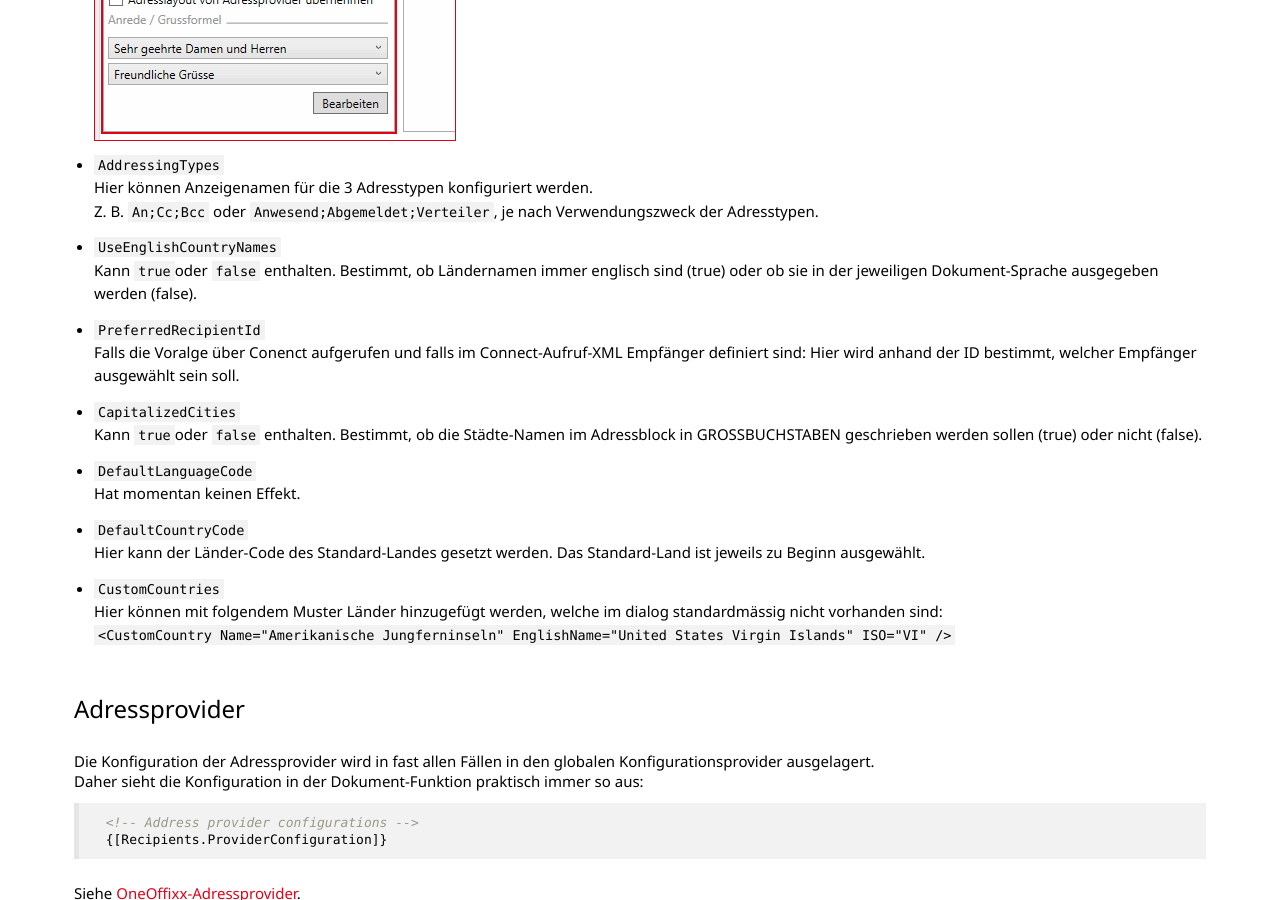
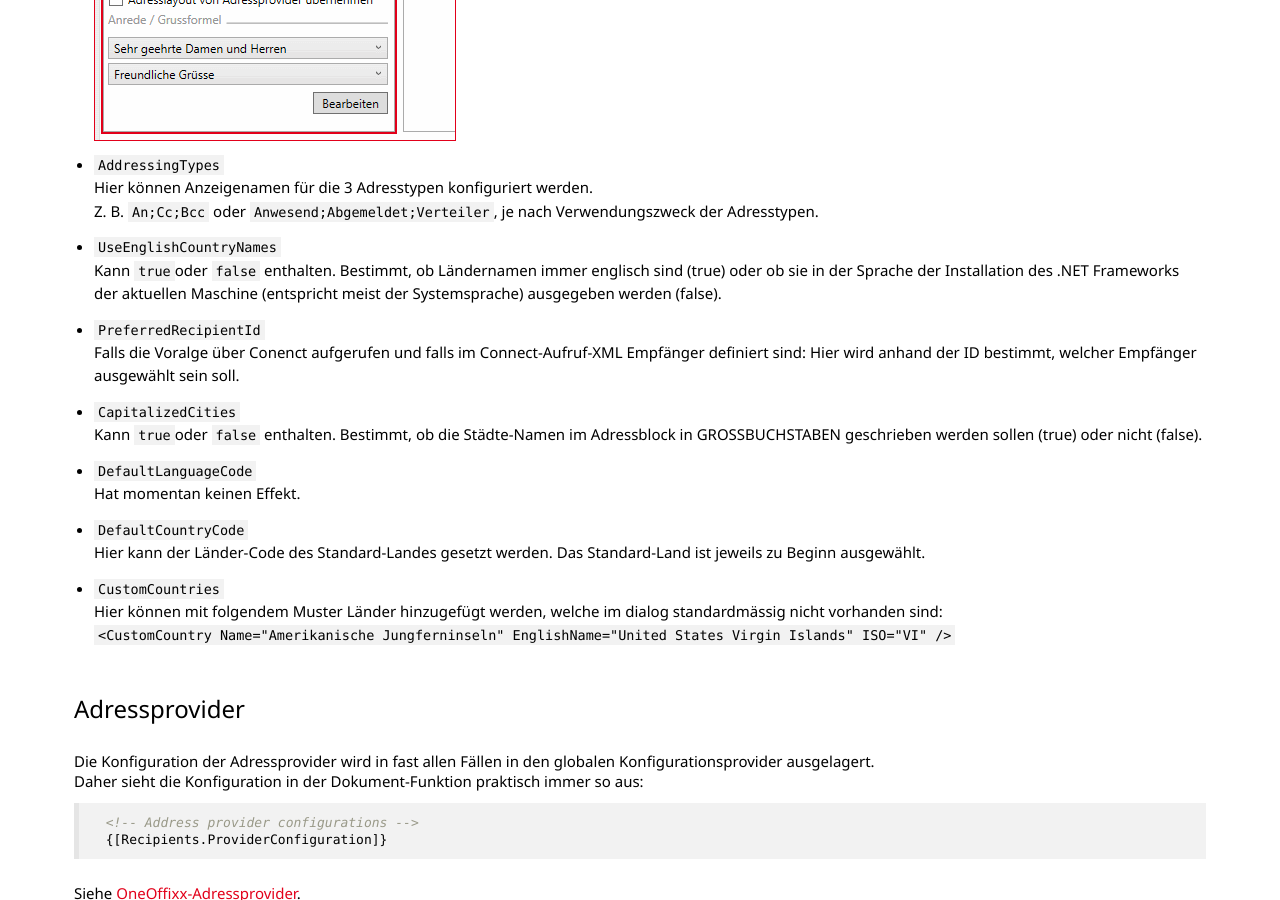
Before and after one commit to primesoft-group/oneoffixx-docs, a Jekyll site: the page built from _pages/docfunc/de/df-recipientaddress.md, in a window 1280 px wide and 900 px high, scrolled down 7059 px. Built offline with Jekyll 4.4.1, drawn with Linux system fonts in a browser that asks for light colours; nearby versions of some CDN libraries; some web fonts are replaced.

Commit message:
Update df-recipientaddress.md

```diff
--- a/_pages/docfunc/de/df-recipientaddress.md
+++ b/_pages/docfunc/de/df-recipientaddress.md
@@ -205,7 +205,7 @@ iVBORw0KGgoAAAANSUhEUgAAACAAAAAgCAMAAABEpIrGAAAAAXNSR0IArs4c6QAAAARnQU1BAACxjwv8
   Hier können Anzeigenamen für die 3 Adresstypen konfiguriert werden.<br>
   Z. B. `An;Cc;Bcc` oder `Anwesend;Abgemeldet;Verteiler`, je nach Verwendungszweck der Adresstypen.
 * `UseEnglishCountryNames`<br>
-  Kann `true`oder `false` enthalten. Bestimmt, ob Ländernamen immer englisch sind (true) oder ob sie in der jeweiligen Dokument-Sprache ausgegeben werden (false).
+  Kann `true`oder `false` enthalten. Bestimmt, ob Ländernamen immer englisch sind (true) oder ob sie in der Sprache der Installation des .NET Frameworks der aktuellen Maschine (entspricht meist der Systemsprache) ausgegeben werden (false).
 * `PreferredRecipientId`<br>
   Falls die Voralge über Conenct aufgerufen und falls im Connect-Aufruf-XML Empfänger definiert sind: Hier wird anhand der ID bestimmt, welcher Empfänger ausgewählt sein soll.
 * `CapitalizedCities`<br>
```
